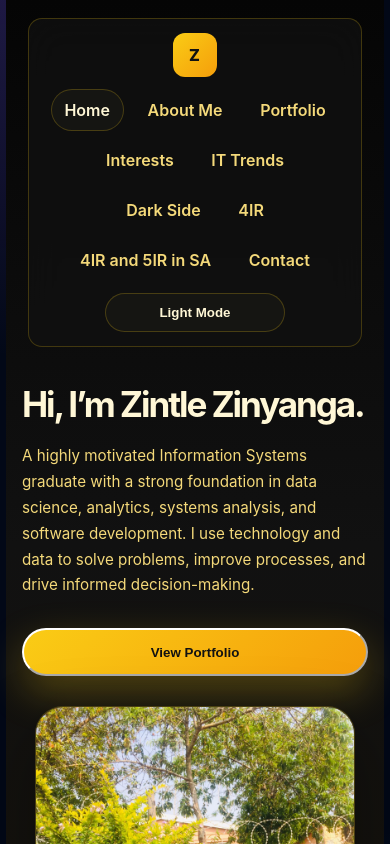
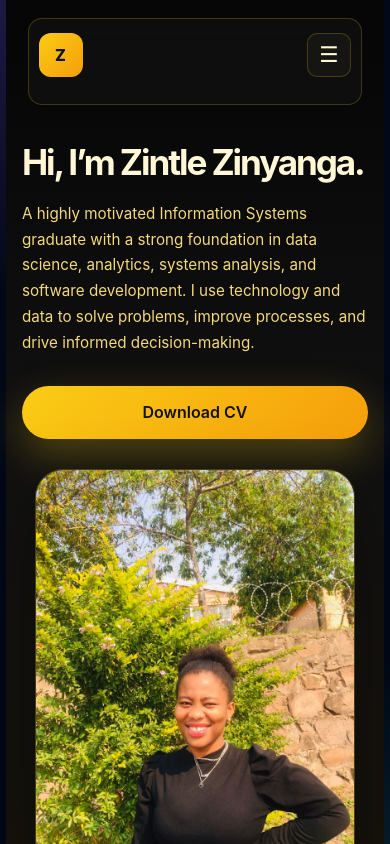
Before and after one commit to Zintle2001/ZintleDzanibe, a React (Vite) app: page / in a window 390 px wide. Shown: the top 844 px of the page. Built offline with nearby package versions, Linux system fonts and the light colour scheme.

Commit message:
Add responsive navigation and downloadable CV

```diff
--- /dev/null
+++ b/public/Zintle-Zinyanga-CV.html
@@ -0,0 +1,81 @@
+<!doctype html>
+<html lang="en">
+<head>
+  <meta charset="UTF-8">
+  <meta name="viewport" content="width=device-width, initial-scale=1.0">
+  <title>Zintle Zinyanga - CV</title>
+  <style>
+    :root { color-scheme: light; font-family: Arial, sans-serif; color: #171717; }
+    body { max-width: 820px; margin: 0 auto; padding: 48px 28px; line-height: 1.55; }
+    h1 { margin-bottom: 4px; color: #9a6b00; }
+    h2 { margin-top: 30px; padding-bottom: 6px; border-bottom: 2px solid #e2b52b; color: #6c4d00; }
+    h3 { margin-bottom: 2px; }
+    p { margin: 8px 0; }
+    ul { padding-left: 22px; }
+    .contact { color: #555; }
+    .period { color: #6c4d00; font-weight: 700; }
+    @media print { body { padding: 0; } }
+  </style>
+</head>
+<body>
+  <header>
+    <h1>Zintle Zinyanga</h1>
+    <p class="contact">Information Systems Professional | Zinhlelusanda.zinyanga@mail.com</p>
+  </header>
+
+  <section>
+    <h2>Professional Profile</h2>
+    <p>Highly motivated Information Systems graduate with a strong foundation in data science, data analytics, systems analysis, software development, database management, and problem solving.</p>
+  </section>
+
+  <section>
+    <h2>Education</h2>
+    <h3>Bachelor of Science (Honours) in Information Systems</h3>
+    <p>University of KwaZulu-Natal (UKZN) | <span class="period">Jan 2026 - Present</span></p>
+    <h3>Bachelor of Science in Information Systems</h3>
+    <p>University of KwaZulu-Natal (UKZN) | <span class="period">Jan 2021 - Dec 2025</span></p>
+    <h3>National Senior Certificate (Grade 12)</h3>
+    <p>Impiyamandla Junior High School | <span class="period">Jan 2020 - Dec 2020</span></p>
+  </section>
+
+  <section>
+    <h2>Experience</h2>
+    <h3>IT Intern - Gijima</h3>
+    <p class="period">Feb 2026 - Mar 2026</p>
+    <ul>
+      <li>Gained practical exposure to corporate IT operations and systems.</li>
+      <li>Supported internal technology processes and team-based IT tasks.</li>
+      <li>Developed communication, punctuality, and structured reporting skills.</li>
+    </ul>
+    <h3>IT Volunteer - All In IT</h3>
+    <p class="period">May 2026 - Jun 2026</p>
+    <ul>
+      <li>Assisted with technology-related tasks and IT support initiatives.</li>
+      <li>Demonstrated initiative, reliability, and commitment to professional development.</li>
+    </ul>
+    <h3>Assistant Administrator (Volunteering) - Ngunikazi Concepts</h3>
+    <p class="period">Jan 2024 - Oct 2024</p>
+    <ul>
+      <li>Managed organisational databases and maintained accurate records.</li>
+      <li>Supported document preparation and day-to-day administration.</li>
+      <li>Helped streamline administrative processes and improve operational efficiency.</li>
+    </ul>
+  </section>
+
+  <section>
+    <h2>Projects</h2>
+    <h3>Student Health Mobile Application</h3>
+    <p>Student-focused mobile application supporting health tracking, wellness awareness, and access to health-related resources.</p>
+    <p><strong>Technologies:</strong> JAVA | ANDROID | SQLITE | XML</p>
+    <h3>Information Systems Analysis</h3>
+    <p>Comprehensive analysis of information systems, identifying bottlenecks and proposing high-tech solutions.</p>
+    <h3>Database Management Solution</h3>
+    <p>Structured solution for organising records, improving data accuracy, and making information easier to manage and retrieve.</p>
+  </section>
+
+  <section>
+    <h2>Skills</h2>
+    <p>Data Science, Data Analytics, Systems Analysis, Software Development, Database Management, IT Support, Python, SQL, Excel, Business Intelligence, Problem Solving.</p>
+  </section>
+</body>
+</html>
--- a/src/App.css
+++ b/src/App.css
@@ -129,6 +129,11 @@ footer[id] {
   background: var(--bg-soft);
   border-color: var(--border);
   color: var(--text-main);
+}
+
+.menu-toggle,
+.mobile-menu {
+  display: none;
 }
 
 .nav a {
@@ -468,11 +473,18 @@ footer[id] {
 
 .trend-visual img {
   width: 100%;
-  max-height: 420px;
-  object-fit: cover;
-  border-radius: 18px;
-  border: 1px solid rgba(148, 163, 184, 0.22);
-  box-shadow: 0 24px 50px rgba(15, 23, 42, 0.25);
+  max-height: 320px;
+  aspect-ratio: 4 / 3;
+  object-fit: contain;
+  border-radius: 14px;
+  border: 0;
+  opacity: 0.92;
+  mix-blend-mode: normal;
+}
+
+.theme-dark .trend-visual img {
+  mix-blend-mode: screen;
+  filter: saturate(0.9) brightness(0.9);
 }
 
 .trend-report-item p {
@@ -1197,22 +1209,90 @@ footer[id] {
   }
 
   .topbar {
-    justify-content: center;
+    justify-content: space-between;
+    align-items: center;
+    position: sticky;
     padding: 16px 14px;
     gap: 12px 16px;
     width: min(var(--site-max-width), calc(100% - 18px));
   }
 
-  .nav {
-    gap: 10px 14px;
+  .desktop-nav,
+  .desktop-theme-toggle {
+    display: none;
   }
 
-  .nav a {
-    font-size: 0.92rem;
+  .menu-toggle {
+    display: inline-flex;
+    align-items: center;
+    justify-content: center;
+    width: 44px;
+    height: 44px;
+    flex: 0 0 44px;
+    border: 1px solid var(--border);
+    border-radius: 10px;
+    background: var(--bg-soft);
+    color: var(--text-main);
+    font: inherit;
+    font-size: 1.35rem;
+    line-height: 1;
+    cursor: pointer;
+    transition: background 0.2s ease, transform 0.2s ease;
   }
 
-  .theme-toggle {
-    padding: 0.7rem 0.9rem;
+  .menu-toggle:hover,
+  .menu-toggle:focus-visible {
+    background: var(--accent);
+    color: #111111;
+    transform: translateY(-1px);
+  }
+
+  .mobile-menu {
+    display: flex;
+    flex-basis: 100%;
+    width: 100%;
+    max-height: 0;
+    overflow: hidden;
+    opacity: 0;
+    transform: translateY(-8px);
+    pointer-events: none;
+    border-top: 1px solid transparent;
+    transition: max-height 0.3s ease, opacity 0.25s ease, transform 0.3s ease,
+      padding 0.3s ease, border-color 0.3s ease;
+  }
+
+  .mobile-menu.open {
+    max-height: min(80vh, 520px);
+    padding-top: 14px;
+    border-top-color: var(--border);
+    opacity: 1;
+    transform: translateY(0);
+    pointer-events: auto;
+  }
+
+  .mobile-nav {
+    display: flex;
+    flex-direction: column;
+    width: 100%;
+    gap: 6px;
+  }
+
+  .mobile-nav .nav-button {
+    width: 100%;
+    padding: 0.7rem 0.85rem;
+    border-radius: 10px;
+    text-align: left;
+    white-space: normal;
+  }
+
+  .mobile-theme-toggle {
+    width: 100%;
+    margin-top: 10px;
+  }
+
+  .mobile-menu .nav-button,
+  .mobile-menu .theme-toggle {
+    flex-shrink: 0;
   }
 
   .hero-actions {
--- a/src/App.jsx
+++ b/src/App.jsx
@@ -8,6 +8,7 @@ import interestsPhotoTwo from './assets/interests-photo-2.jpg'
 import interestsPhotoThree from './assets/interests-photo-3.jpg'
 import interestsPhotoFour from './assets/interests-photo-4.jpg'
 import fourIRPhoto from './assets/4IR.png'
+import securityAIPhoto from './assets/securityAI.png'
 
 const skills = [
   'Data Science',
@@ -151,6 +152,7 @@ const trends = [
 const trendReport = [
   {
     title: 'AI Security',
+    image: securityAIPhoto,
     paragraphs: [
       'Strengthens the industry\'s defences with proactive cybersecurity AI designed to predict attack paths and guide remediation before damage occurs. Autonomous security software can perform end-to-end cybersecurity tasks, including threat monitoring, incident response, and vulnerability patching, with minimal human intervention (TrendAI, 2026).',
       'Unlike traditional security software, which relies on static rules, or simple AI copilots that only summarise alerts, security agents can reason, plan multi-step actions, query databases, and execute remediation workflows dynamically. As technology evolves and adversaries become more sophisticated, businesses need security that can respond at the same speed.',
@@ -799,9 +801,11 @@ const southAfricaIRReferences = [
 function App() {
   const [isDark, setIsDark] = useState(true)
   const [activePage, setActivePage] = useState('home')
+  const [menuOpen, setMenuOpen] = useState(false)
 
   const changePage = (page) => {
     setActivePage(page)
+    setMenuOpen(false)
     window.scrollTo({ top: 0, behavior: 'smooth' })
 
     if (window.history && window.history.replaceState) {
@@ -833,13 +837,13 @@ function App() {
           </p>
 
           <div className="hero-actions">
-            <button
-              type="button"
+            <a
               className="primary-btn"
-              onClick={() => changePage('portfolio')}
+              href={`${import.meta.env.BASE_URL}Zintle-Zinyanga-CV.pdf`}
+              download="Zintle-Zinyanga-CV.pdf"
             >
-              View Portfolio
-            </button>
+              Download CV
+            </a>
           </div>
 
         </div>
@@ -1061,9 +1065,22 @@ function App() {
           {trendReport.map((trend) => (
             <article key={trend.title} className="trend-card">
               <h3>{trend.title}</h3>
-              {trend.paragraphs.map((paragraph) => (
-                <p key={paragraph.slice(0, 18)}>{paragraph}</p>
-              ))}
+              {trend.image ? (
+                <div className="trend-item-layout">
+                  <div className="trend-copy">
+                    {trend.paragraphs.map((paragraph) => (
+                      <p key={paragraph.slice(0, 18)}>{paragraph}</p>
+                    ))}
+                  </div>
+                  <div className="trend-visual">
+                    <img src={trend.image} alt="AI security technology" loading="lazy" />
+                  </div>
+                </div>
+              ) : (
+                trend.paragraphs.map((paragraph) => (
+                  <p key={paragraph.slice(0, 18)}>{paragraph}</p>
+                ))
+              )}
             </article>
           ))}
         </div>
@@ -1507,7 +1524,7 @@ function App() {
       <header className="topbar">
         <div className="brand">Z</div>
 
-        <nav className="nav" aria-label="Main navigation">
+        <nav className="nav desktop-nav" aria-label="Main navigation">
           {navItems.map((item) => (
             <button
               key={item.key}
@@ -1520,13 +1537,57 @@ function App() {
           ))}
         </nav>
 
+        {activePage !== 'home' && (
+          <button
+            type="button"
+            className="theme-toggle desktop-theme-toggle"
+            onClick={() => setIsDark((value) => !value)}
+          >
+            {isDark ? 'Light Mode' : 'Dark Mode'}
+          </button>
+        )}
+
         <button
           type="button"
-          className="theme-toggle"
-          onClick={() => setIsDark((value) => !value)}
+          className="menu-toggle"
+          aria-label={menuOpen ? 'Close navigation menu' : 'Open navigation menu'}
+          aria-expanded={menuOpen}
+          aria-controls="mobile-navigation"
+          onClick={() => setMenuOpen((open) => !open)}
         >
-          {isDark ? 'Light Mode' : 'Dark Mode'}
+          <span aria-hidden="true">☰</span>
         </button>
+
+        <div
+          id="mobile-navigation"
+          className={`mobile-menu ${menuOpen ? 'open' : ''}`}
+          aria-hidden={!menuOpen}
+        >
+          <nav className="mobile-nav" aria-label="Mobile navigation">
+            {navItems.map((item) => (
+              <button
+                key={item.key}
+                type="button"
+                className={`nav-button ${activePage === item.key ? 'active' : ''}`}
+                onClick={() => changePage(item.key)}
+                tabIndex={menuOpen ? 0 : -1}
+              >
+                {item.label}
+              </button>
+            ))}
+          </nav>
+
+          {activePage !== 'home' && (
+            <button
+              type="button"
+              className="theme-toggle mobile-theme-toggle"
+              onClick={() => setIsDark((value) => !value)}
+              tabIndex={menuOpen ? 0 : -1}
+            >
+              {isDark ? 'Light Mode' : 'Dark Mode'}
+            </button>
+          )}
+        </div>
       </header>
 
       {renderPage()}
```
Also changed, not shown: src/assets/securityAI.png (added), 1 other file (tests, documents, lock files or other folders).
